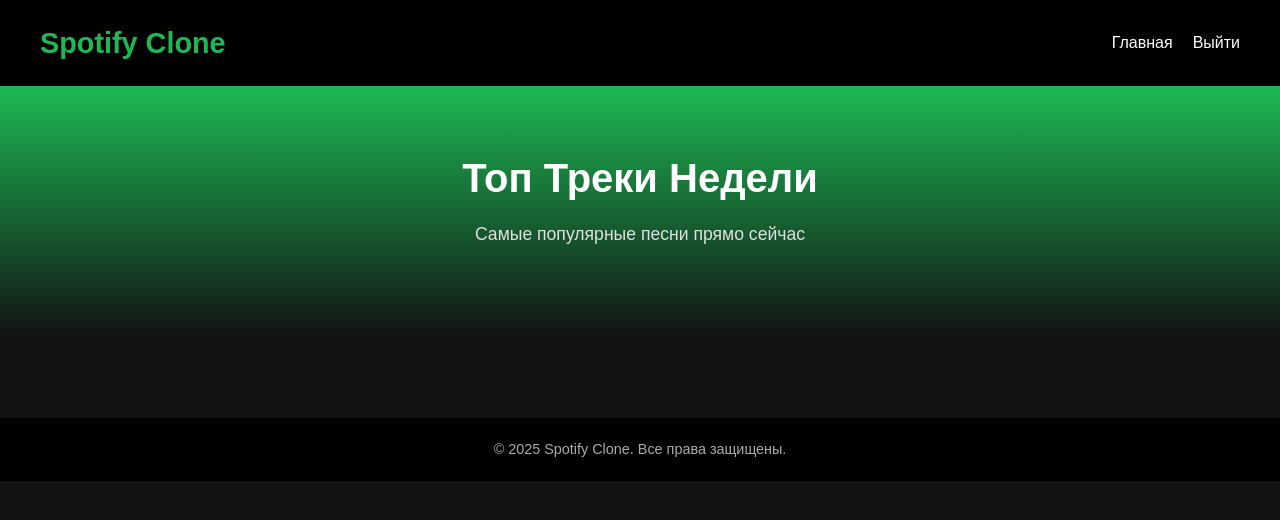
After one commit to Adil-Bikiev/Spotify-Clone, a Django app: page /songs/ in a window 1280 px wide. The commit adds this page. Shown: the top 520 px of the page. Run offline with Django 5.2, Linux system fonts and the light colour scheme; data that the repository does not hold is empty.

Commit message:
add Top Songs

```diff
--- /dev/null
+++ b/SpotifyClone/SpotifyCloneApp/templates/SpotifyCloneApp/songs.html
@@ -0,0 +1,177 @@
+{% load static %}
+<!DOCTYPE html>
+<html lang="en">
+<head>
+  <meta charset="UTF-8">
+  <title>Top Songs</title>
+  <meta name="viewport" content="width=device-width, initial-scale=1.0">
+  <link rel="stylesheet" href="{% static 'css/style.css' %}">
+  <style>
+    * {
+      box-sizing: border-box;
+      margin: 0;
+      padding: 0;
+    }
+
+    body {
+      background-color: #121212;
+      color: #fff;
+      font-family: 'Arial', sans-serif;
+      line-height: 1.6;
+    }
+
+    header {
+      background-color: #000;
+      padding: 20px 40px;
+      display: flex;
+      justify-content: space-between;
+      align-items: center;
+      flex-wrap: wrap;
+    }
+
+    .logo {
+      color: #1DB954;
+      font-size: 1.8rem;
+      font-weight: bold;
+    }
+
+    nav ul {
+      list-style: none;
+      display: flex;
+      gap: 20px;
+      flex-wrap: wrap;
+    }
+
+    nav a {
+      color: #fff;
+      text-decoration: none;
+      font-weight: 500;
+    }
+
+    nav a:hover {
+      color: #1DB954;
+    }
+
+    .hero {
+      text-align: center;
+      padding: 60px 20px;
+      background: linear-gradient(to bottom, #1DB954, #121212);
+    }
+
+    .hero h1 {
+      font-size: 2.5rem;
+      margin-bottom: 10px;
+    }
+
+    .hero p {
+      font-size: 1.1rem;
+      color: #e0e0e0;
+    }
+
+    .songs-container {
+      display: grid;
+      grid-template-columns: repeat(auto-fit, minmax(200px, 1fr));
+      gap: 25px;
+      padding: 40px 20px;
+      justify-items: center;
+    }
+
+    .song-card {
+      background-color: #1e1e1e;
+      border-radius: 12px;
+      padding: 20px;
+      text-align: center;
+      transition: transform 0.3s ease;
+      box-shadow: 0 4px 12px rgba(0,0,0,0.3);
+      width: 100%;
+      max-width: 220px;
+    }
+
+    .song-card:hover {
+      transform: scale(1.05);
+    }
+
+    .cover-img {
+      width: 100%;
+      height: 200px;
+      object-fit: cover;
+      border-radius: 8px;
+      margin-bottom: 15px;
+    }
+
+    .track-name {
+      font-size: 1.1rem;
+      font-weight: bold;
+      margin-bottom: 5px;
+    }
+
+    .artist-name {
+      font-size: 0.95rem;
+      color: #bbb;
+    }
+
+    footer {
+      text-align: center;
+      padding: 20px;
+      background-color: #000;
+      font-size: 0.9rem;
+      color: #aaa;
+    }
+
+    /* Responsive adjustments */
+    @media (max-width: 768px) {
+      .hero h1 {
+        font-size: 2rem;
+      }
+
+      .cover-img {
+        height: 160px;
+      }
+    }
+
+    @media (max-width: 480px) {
+      .hero h1 {
+        font-size: 1.7rem;
+      }
+
+      .song-card {
+        padding: 15px;
+      }
+
+      .cover-img {
+        height: 140px;
+      }
+    }
+  </style>
+</head>
+<body>
+<header>
+  <div class="logo">Spotify Clone</div>
+  <nav>
+    <ul>
+      <li><a href="{% url 'user_in' %}">Главная</a></li>
+      <li><a href="{% url 'logout' %}">Выйти</a></li>
+    </ul>
+  </nav>
+</header>
+
+<section class="hero">
+  <h1>Топ Треки Недели</h1>
+  <p>Самые популярные песни прямо сейчас</p>
+</section>
+
+<section class="songs-container">
+  {% for track in tracks %}
+    <div class="song-card">
+      <img class="cover-img" src="{{ track.cover_url }}" alt="{{ track.name }}">
+      <div class="track-name">{{ track.name }}</div>
+      <div class="artist-name">{{ track.artist }}</div>
+    </div>
+  {% endfor %}
+</section>
+
+<footer>
+  &copy; 2025 Spotify Clone. Все права защищены.
+</footer>
+</body>
+</html>
--- a/SpotifyClone/SpotifyCloneApp/templates/SpotifyCloneApp/user_in.html
+++ b/SpotifyClone/SpotifyCloneApp/templates/SpotifyCloneApp/user_in.html
@@ -24,8 +24,8 @@
     <h1>Добро пожаловать, {{ user.username }}!</h1>
     <p>Вы успешно вошли в систему. Исследуйте музыку, создавайте плейлисты и наслаждайтесь!</p>
     <div class="buttons">
-      <a href="{% url 'library' %}" class="btn btn-primary">Моя библиотека</a>
-      <a href="#" class="btn btn-secondary">Настройки</a>
+      <a href="{% url 'library' %}" class="btn btn-primary">Топ музыкантов</a>
+      <a href="{% url 'songs' %}" class="btn btn-secondary">Топ песен</a>
     </div>
   </section>
 
--- a/SpotifyClone/SpotifyCloneApp/urls.py
+++ b/SpotifyClone/SpotifyCloneApp/urls.py
@@ -8,4 +8,5 @@
     path('logout/', views.logout, name='logout'),
     path('user_in/', views.user_in, name='user_in'),
     path('library/', views.library_user, name='library'),
+    path('songs/', views.top_tracks_view, name='songs'),
 ]
--- a/SpotifyClone/SpotifyCloneApp/views.py
+++ b/SpotifyClone/SpotifyCloneApp/views.py
@@ -98,3 +98,45 @@
     }
 
     return render(request, 'SpotifyCloneApp/library.html', context)
+
+
+def top_songs():
+    url = "https://spotify-scraper.p.rapidapi.com/v1/chart/tracks/top"
+
+    querystring = {"type":"weekly"}
+
+    headers = {
+        "x-rapidapi-key": f"{config('APIKEY')}",
+        "x-rapidapi-host": "spotify-scraper.p.rapidapi.com"
+    }
+
+    response = requests.get(url, headers=headers, params=querystring)
+
+    data = response.json()
+    track_details = []
+
+    if 'tracks' in data:
+        shortened_data = data['tracks'][:18]
+
+
+        for track in shortened_data:
+            track_id = track['id']
+            track_name = track['name']
+            artist_name = track['artists'][0]['name'] if track['artists'] else None
+            cover_url = track['album']['cover'][0]['url'] if track['album']['cover'] else None
+
+            track_details.append({
+                'id': track_id,
+                'name': track_name,
+                'artist': artist_name,
+                'cover_url': cover_url,
+            })
+
+    else:
+        print('Track not found is response')
+
+    return track_details
+
+def top_tracks_view(request):
+    tracks = top_songs()
+    return render(request, 'SpotifyCloneApp/songs.html', {'tracks': tracks})
```
